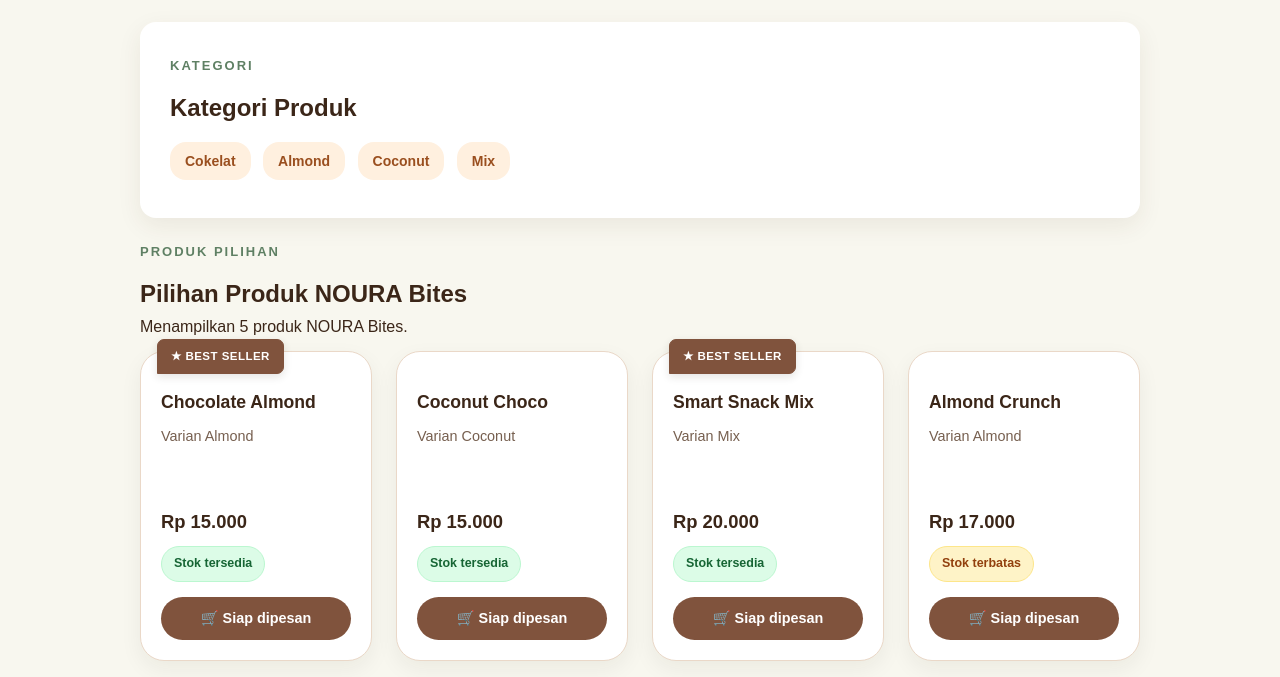
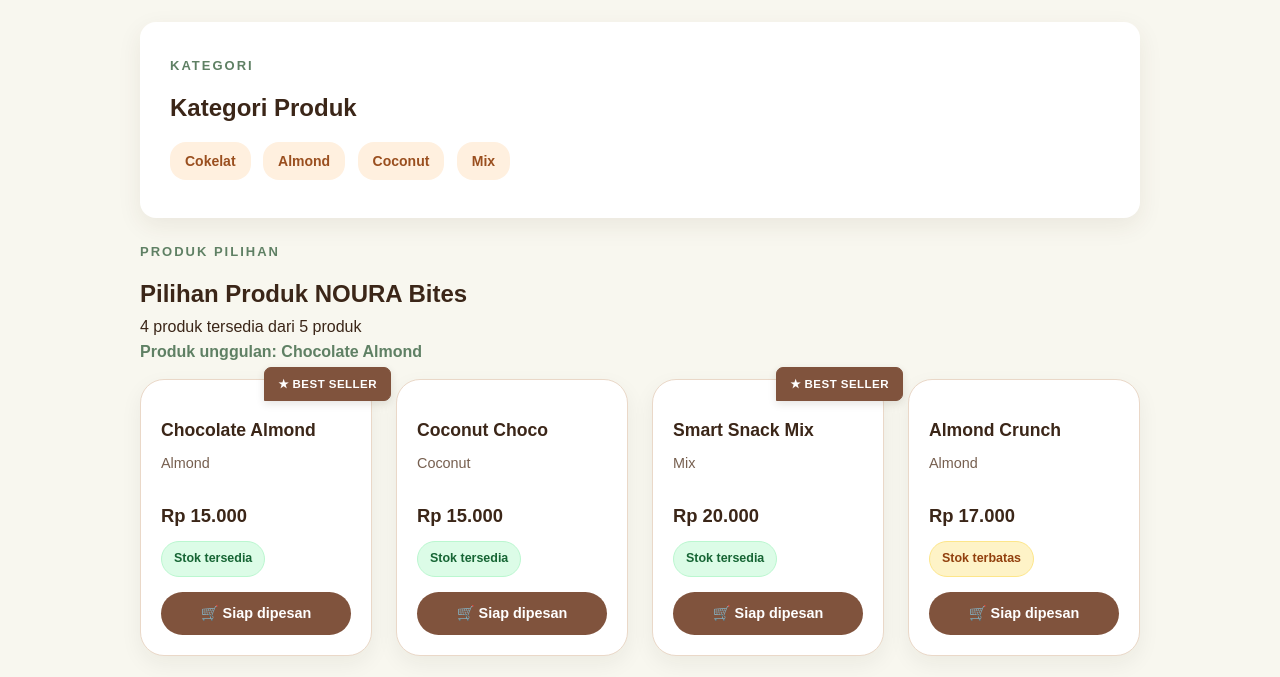
Before and after one commit to DiahAyuWulandari9/website-umkm, a plain HTML site: page produk.html in a window 1280 px wide. Shown: the part 264-941 px from the top of the page. Drawn offline with Linux system fonts and the light colour scheme.

Commit message:
refaktor katalog produk dengan function dan array methods

```diff
--- a/css/style.css
+++ b/css/style.css
@@ -1302,113 +1302,90 @@ audio {
 
 
 /* ==================================================
-   P09 - KARTU PRODUK DARI JAVASCRIPT
+   KARTU PRODUK DINAMIS NOURA BITES
    ================================================== */
-
-/* GRID PRODUK */
 .js-product-grid {
     display: grid;
     grid-template-columns: repeat(4, minmax(0, 1fr));
+    align-items: stretch;
     gap: 28px 24px;
-    align-items: stretch;
+    padding-top: 14px;
     overflow: visible;
-    padding-top: 12px;
 }
 
-/* KARTU PRODUK */
 .js-product-card {
     position: relative;
     display: flex;
     flex-direction: column;
     align-items: flex-start;
     gap: 10px;
-
     min-width: 0;
-    min-height: 310px;
+    min-height: 115px;
     padding: 38px 20px 20px;
-
+    background: var(--color-surface);
     border: 1px solid var(--color-border);
     border-radius: var(--radius-lg);
-    background: var(--color-surface);
-
     box-shadow: 0 8px 22px rgba(40, 30, 20, 0.06);
-
     transition: transform 0.25s ease, box-shadow 0.25s ease;
 }
 
-/* EFEK HOVER */
 .js-product-card:hover {
     transform: translateY(-5px);
     box-shadow: 0 12px 26px rgba(40, 30, 20, 0.11);
 }
 
-/* RESET JARAK TULISAN */
 .js-product-card h3,
 .js-product-card p {
     margin-top: 0;
     margin-bottom: 0;
 }
 
-/* NAMA PRODUK */
 .js-product-card h3 {
     color: var(--color-text);
     font-size: 1.1rem;
     line-height: 1.4;
-    min-height: 0;
 }
 
-/* KATEGORI */
-.js-product-card .product-category {
+.js-product-card .category-note {
     color: var(--color-muted);
     font-size: 0.9rem;
 }
 
-/* HARGA */
 .js-product-card .price {
     margin-top: auto;
     padding-top: 16px;
-
+    color: var(--color-text);
     font-size: 1.15rem;
     font-weight: 800;
-    color: var(--color-text);
 }
 
-/* LABEL BEST SELLER - MENEMPEL DI LUAR KARTU */
+/* Label BEST SELLER menempel di tepi atas kartu */
 .js-product-card .best-seller-badge {
     position: absolute;
     top: -13px;
-    left: 16px;
-    z-index: 5;
-
+    right: -20px;
+    z-index: 2;
     display: inline-flex;
     align-items: center;
-    justify-content: center;
-
-    width: fit-content;
     padding: 7px 13px;
-
-    border-radius: 7px 7px 7px 0;
-    color: #ffffff;
+    color: #fff;
     background: #80533d;
     border: 1px solid #80533d;
-
+    border-radius: 7px 7px 7px 0;
+    box-shadow: 0 3px 8px rgba(40, 30, 20, 0.12);
     font-size: 0.72rem;
     font-weight: 800;
     letter-spacing: 0.04em;
     white-space: nowrap;
-
-    box-shadow: 0 3px 8px rgba(40, 30, 20, 0.12);
 }
 
-/* BADGE STATUS STOK */
 .js-product-card .stock-badge {
     display: inline-flex;
     align-items: center;
     justify-content: center;
-
     width: fit-content;
     padding: 7px 12px;
-
+    border: 1px solid transparent;
     border-radius: 999px;
     font-size: 0.78rem;
     font-weight: 700;
@@ -1417,40 +1394,36 @@ audio {
 .js-product-card .stock-badge.available {
     color: #166534;
     background: #dcfce7;
-    border: 1px solid #bbf7d0;
+    border-color: #bbf7d0;
 }
 
 .js-product-card .stock-badge.warning {
     color: #92400e;
     background: #fef3c7;
-    border: 1px solid #fde68a;
+    border-color: #fde68a;
 }
 
 .js-product-card .stock-badge.empty {
     color: #991b1b;
     background: #fee2e2;
-    border: 1px solid #fecaca;
+    border-color: #fecaca;
 }
 
-/* TOMBOL PEMESANAN */
 .js-product-card .product-action {
     display: flex;
     align-items: center;
     justify-content: center;
-
     width: 100%;
     min-height: 43px;
     margin-top: 5px;
     padding: 10px;
-
+    color: #fff;
+    background: #80533d;
     border-radius: 999px;
-    background: #80533d;
-    color: #ffffff;
-
     font-size: 0.9rem;
     font-weight: 700;
+    text-align: center;
     text-decoration: none;
-
     transition: background 0.2s ease, transform 0.2s ease;
 }
 
@@ -1459,21 +1432,27 @@ audio {
     transform: translateY(-2px);
 }
 
-/* TOMBOL SAAT STOK HABIS */
 .js-product-card .product-action.is-disabled {
     background: #fce8e6;
     color: #991b1b;
     cursor: not-allowed;
+    pointer-events: none;
 }
 
-/* TABLET */
+/* Penegasan informasi produk unggulan */
+#produk-unggulan {
+    font-weight: 700;
+    color: var(--color-primary, #6f3b1f);
+}
+
+/* Tablet */
 @media (max-width: 950px) {
     .js-product-grid {
         grid-template-columns: repeat(2, minmax(0, 1fr));
     }
 }
 
-/* HP */
+/* Ponsel */
 @media (max-width: 36rem) {
     .js-product-grid {
         grid-template-columns: 1fr;
@@ -1484,3 +1463,15 @@ audio {
         min-height: 290px;
     }
 }
+
+@media (prefers-reduced-motion: reduce) {
+    .js-product-card,
+    .js-product-card .product-action {
+        transition: none;
+    }
+
+    .js-product-card:hover,
+    .js-product-card .product-action:hover {
+        transform: none;
+    }
+}
--- a/js/app.js
+++ b/js/app.js
@@ -1,124 +1,99 @@
 "use strict";
 
-// P09 - JavaScript Fundamental dan Data
+// P09: memastikan JavaScript aktif
 console.log("P09 JavaScript aktif");
 
-// 1. Data produk NOURA Bites (array of object)
+// Data produk NOURA Bites
 const daftarProduk = [
-    { nama: "Chocolate Almond", kategori: "Almond", harga: 15000, stok: 12, unggulan: true},
-    { nama: "Coconut Choco", kategori: "Coconut", harga: 15000, stok: 8, unggulan: false},
-    { nama: "Smart Snack Mix", kategori: "Mix", harga: 20000, stok: 10, unggulan: true},
-    { nama: "Almond Crunch", kategori: "Almond", harga: 17000, stok: 5, unggulan: false},
-    { nama: "Coconut Choco Bites", kategori: "Choco", harga: 17000, stok: 0, unggulan: false}
+    { nama: "Chocolate Almond", kategori: "Almond", harga: 15000, stok: 12, unggulan: true },
+    { nama: "Coconut Choco", kategori: "Coconut", harga: 15000, stok: 8, unggulan: false },
+    { nama: "Smart Snack Mix", kategori: "Mix", harga: 20000, stok: 10, unggulan: true },
+    { nama: "Almond Crunch", kategori: "Almond", harga: 17000, stok: 5, unggulan: false },
+    { nama: "Coconut Choco Bites", kategori: "Choco", harga: 17000, stok: 0, unggulan: false }
 ];
 
 console.table(daftarProduk);
 
-// 2. Formatter harga ke rupiah
-const formatRupiah = new Intl.NumberFormat("id-ID", {
-    style: "currency",
-    currency: "IDR",
-    maximumFractionDigits: 0
-});
-
-console.log(formatRupiah.format(daftarProduk[0].harga));
-
-// 3. Conditional status stok
-function statusStok(stok) {
-    if (stok === 0) {
-        return { label: "Stok habis", className: "empty" };
-    } if (stok <= 5) {
-        return { label: "Stok terbatas", className: "warning" };
-    } return { label: "Stok tersedia", className: "" };
+// Mengubah angka menjadi format Rupiah
+function formatRupiah(nilai) {
+    return new Intl.NumberFormat("id-ID", {
+        style: "currency",
+        currency: "IDR",
+        maximumFractionDigits: 0
+    }).format(nilai);
 }
 
-// 4. Conditional kategori
-function labelKategori(kategori) {
-    switch (kategori) {
-        case "Almond":
-            return "Varian Almond";
-        case "Coconut":
-            return "Varian Coconut";
-        case "Mix":
-            return "Varian Mix";
-        case "Choco":
-            return "Varian Cokelat";
-        default:
-            return "Produk NOURA Bites";
+// Menentukan status berdasarkan jumlah stok
+function statusStok(stok) {
+    if (stok <= 0) {
+        return { label: "Stok habis", className: "empty" };
     }
+
+    if (stok <= 5) {
+        return { label: "Stok terbatas", className: "warning" };
+    }
+
+    return { label: "Stok tersedia", className: "available" };
 }
 
-// 5. Render data produk ke halaman Produk
+// Membuat satu kartu produk dalam bentuk HTML
+function buatKartuProduk(produk) {
+    const status = statusStok(produk.stok);
+
+    return `
+        <article class="js-product-card">
+            ${produk.unggulan ? `
+                <span class="best-seller-badge">★ BEST SELLER</span>
+            ` : ""}
+            <h3>${produk.nama}</h3>
+            <p class="category-note">${produk.kategori}</p>
+            <p class="price">${formatRupiah(produk.harga)}</p>
+            <span class="stock-badge ${status.className}">${status.label}</span>
+            <a
+                href="${produk.stok > 0 ? "kontak.html" : "#"}"
+                class="product-action${produk.stok <= 0 ? " is-disabled" : ""}"
+                ${produk.stok <= 0 ? 'aria-disabled="true" tabindex="-1"' : ""}
+                aria-label="${produk.stok > 0 ? `Pesan ${produk.nama}` : `Stok ${produk.nama} habis`}"
+            >
+                ${produk.stok > 0 ? "🛒 Siap dipesan" : "Stok habis"}
+            </a>
+        </article>
+    `;
+}
+
+// Menampilkan data produk ke halaman
 function renderProduk() {
     const grid = document.querySelector("#produk-dinamis");
     const ringkasan = document.querySelector("#produk-ringkasan");
+    const unggulan = document.querySelector("#produk-unggulan");
 
-    if (!grid || !ringkasan) {
+    // Hentikan proses jika elemen HTML yang dibutuhkan tidak ditemukan
+    if (!grid || !ringkasan || !unggulan) {
+        console.error("Target render produk belum lengkap.");
         return;
     }
 
-    grid.replaceChildren();
+    // Mengolah data produk
+    const produkTersedia = daftarProduk.filter((produk) => produk.stok > 0);
+    const produkUnggulan = daftarProduk.find((produk) => produk.unggulan === true);
+    const markupProduk = produkTersedia.map(buatKartuProduk).join("");
 
-    for (const produk of daftarProduk) {
-        const status = statusStok(produk.stok);
-        const kategori = labelKategori(produk.kategori);
+    // Menampilkan hasil ke halaman
+    grid.innerHTML = markupProduk;
+    ringkasan.textContent =
+        `${produkTersedia.length} produk tersedia dari ${daftarProduk.length} produk`;
 
-        const kartu = document.createElement("article");
-        kartu.className = "js-product-card";
+    unggulan.textContent = produkUnggulan
+        ? `Produk unggulan: ${produkUnggulan.nama}`
+        : "Tidak ada produk unggulan saat ini";
 
-        // LABEL BEST SELLER MENEMPEL DI POJOK KARTU
-        if (produk.unggulan) {
-            const labelUnggulan = document.createElement("span");
-            labelUnggulan.className = "best-seller-badge";
-            labelUnggulan.textContent = "★ BEST SELLER";
-            kartu.append(labelUnggulan);
-        }
+    // Debugging data
+    daftarProduk.forEach((produk) => {
+        console.log("Debug produk:", produk.nama, "stok:", produk.stok);
+    });
 
-        // NAMA PRODUK
-        const judul = document.createElement("h3");
-        judul.textContent = produk.nama;
-
-        // KATEGORI PRODUK
-        const teksKategori = document.createElement("p");
-        teksKategori.className = "product-category";
-        teksKategori.textContent = kategori;
-
-        // HARGA
-        const harga = document.createElement("p");
-        harga.className = "price";
-        harga.textContent = formatRupiah.format(produk.harga);
-
-        // STATUS STOK
-        const badgeStok = document.createElement("span");
-        badgeStok.className =
-            `stock-badge ${status.className || "available"}`;
-        badgeStok.textContent = status.label;
-
-        // TOMBOL PEMESANAN
-        const aksi = document.createElement("a");
-        aksi.className = `product-action${produk.stok === 0 ? " is-disabled" : ""}`;
-
-        aksi.textContent = produk.stok > 0
-            ? "🛒  Siap dipesan"
-            : "Stok habis";
-
-        if (produk.stok > 0) {
-            aksi.href = "kontak.html";
-            aksi.setAttribute("aria-label", `Pesan ${produk.nama}`);
-        } else {
-            aksi.setAttribute("aria-disabled", "true");
-            aksi.setAttribute("tabindex", "-1");
-        }
-
-        // MASUKKAN SEMUA ELEMEN KE KARTU
-        kartu.append(judul, teksKategori, harga, badgeStok, aksi
-        );
-
-        grid.append(kartu);
-    }
-
-    ringkasan.textContent =
-        `Menampilkan ${daftarProduk.length} produk NOURA Bites.`;
+    console.table(produkTersedia);
 }
 
+// Jalankan setelah struktur HTML selesai dimuat
 document.addEventListener("DOMContentLoaded", renderProduk);
--- a/produk.html
+++ b/produk.html
@@ -58,7 +58,7 @@
             <h2 id="produk-dinamis-title">Pilihan Produk NOURA Bites</h2>
 
             <p id="produk-ringkasan" aria-live="polite"> Data produk sedang disiapkan... </p>
-
+            <p id="produk-unggulan" aria-live="polite"> Produk unggulan akan ditentukan melalui JavaScript</p>
             <div id="produk-dinamis" class="js-product-grid"></div>
         </section>
 
```
